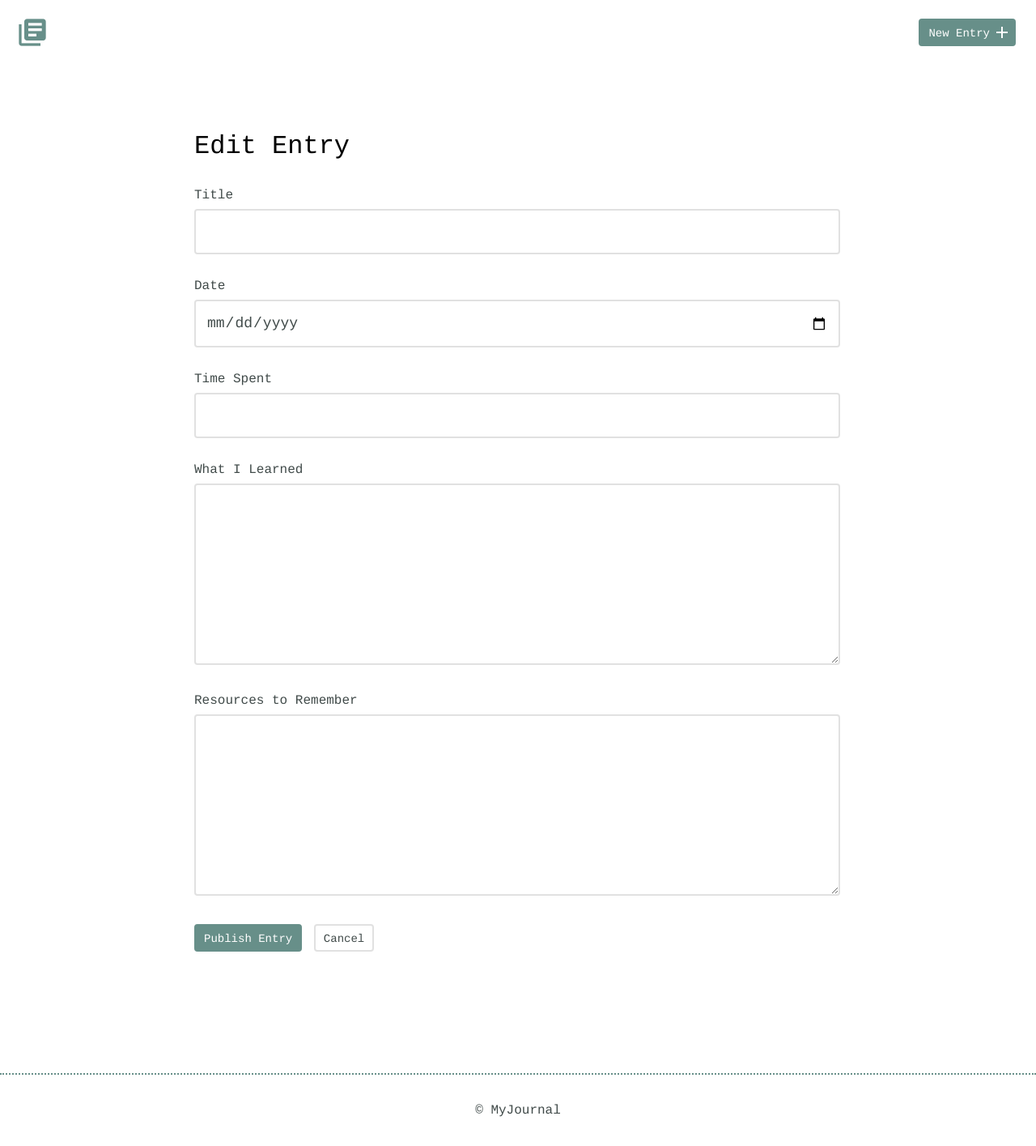
After one commit to randyL78/learning_journal_php, a PHP site: page /entry.php in a window 1280 px wide. The commit adds this page. Shown: the whole page at 81% size. Run offline with PHP 8.4, Linux system fonts and the light colour scheme.

Commit message:
Add create and update entries

```diff
--- a/css/site.css
+++ b/css/site.css
@@ -182,6 +182,10 @@ ul li a {
 	font-size: 18px;
 }
 
+.error {
+	color: #833;
+}
+
 
 
 /* ==========================================================================
--- /dev/null
+++ b/entry.php
@@ -0,0 +1,97 @@
+<?php
+// database connnection and functions file
+include('inc/functions.php');
+
+// Set the title in the HTML head
+$pageTitle = 'MyJournal | New Entry';
+
+// Declare variables to store input information
+$id = "";
+$title = "";
+$date = "";
+$time_spent = "";
+$learned = "";
+$resources = "";
+
+// check if an entry id was passed to the page
+if(isset($_GET['id'])) {
+  list($id, $title, $date, $time_spent, $learned, $resources) =
+    get_entry(filter_input(INPUT_GET, 'id', FILTER_SANITIZE_NUMBER_INT));
+
+}
+
+// if the method is POST, update or create an entry
+if ($_SERVER['REQUEST_METHOD'] == 'POST') {
+  $id = trim(filter_input(INPUT_POST, 'id', FILTER_SANITIZE_NUMBER_INT));
+  $title = trim(filter_input(INPUT_POST, 'title', FILTER_SANITIZE_STRING));
+  $date = trim(filter_input(INPUT_POST, 'date', FILTER_SANITIZE_STRING));
+  $time_spent = trim(filter_input(INPUT_POST, 'timeSpent', FILTER_SANITIZE_STRING));
+  $learned = trim(filter_input(INPUT_POST, 'whatILearned', FILTER_SANITIZE_STRING));
+  $resources = trim(filter_input(INPUT_POST, 'resourcesToRemember', FILTER_SANITIZE_STRING));
+
+  // validating date only for if the input type changes later.
+  // Date type inputs automatically have consistent date properties.
+  $isDate = explode('-', $date);
+
+  // validation
+  if(empty($title) || empty($time_spent) || empty($learned)) {
+    $error_message = 'Please fill in the required fields: Title, Time Spent, What I Learned';
+  } elseif(count($isDate) != 3
+  || strlen($isDate[0]) != 4
+  || strlen($isDate[1]) != 2
+  || strlen($isDate[2]) != 2
+  || !checkdate($isDate[1], $isDate[2], $isDate[0])
+      ) {
+      $error_message = 'Invalid Date';
+  } else {
+    if(add_entry($title, $date, $time_spent, $learned, $resources, $id)) {
+      header('Location: index.php');
+    } else {
+      $error_message = 'Could not add journal entry';
+    }
+  }
+}
+
+
+include('inc/header.php');
+?>
+<section>
+    <div class="container">
+        <div class="edit-entry">
+            <h2>Edit Entry</h2>
+            <?php
+            if(isset($error_message)) {
+              echo '<p class="error" >' . $error_message . '</p>';
+            }
+            ?>
+            <form action="entry.php" method="post">
+                <label for="title"> Title</label>
+                <input id="title" type="text" name="title" value="<?php echo htmlspecialchars($title) ?>"><br>
+                <label for="date">Date</label>
+                <input id="date" type="date" name="date" value="<?php echo htmlspecialchars($date) ?>"><br>
+                <label for="time-spent"> Time Spent</label>
+                <input id="time-spent" type="text" name="timeSpent" value="<?php echo htmlspecialchars($time_spent) ?>"><br>
+                <label for="what-i-learned">What I Learned</label>
+                <textarea id="what-i-learned" rows="5" name="whatILearned" ><?php echo $learned ?></textarea>
+                <?php
+                ?>
+                <label for="resources-to-remember">Resources to Remember</label>
+                <textarea id="resources-to-remember" rows="5" name="resourcesToRemember"><?php echo $resources; ?></textarea>
+                <?php
+                if(!empty($id)) {
+                  echo '<input type="hidden" name="id" value="' . $id . '" />';
+                }
+                ?>
+                <input type="submit" value="Publish Entry" class="button">
+                <a href="entry.php<?php
+                  if(!empty($id)) {
+                    echo '?id=' . $id;
+                  }
+                ?>" class="button button-secondary">Cancel</a>
+            </form>
+        </div>
+    </div>
+</section>
+<?php
+include('inc/footer.php');
+?>
--- a/inc/functions.php
+++ b/inc/functions.php
@@ -20,7 +20,7 @@ function get_all_entries() {
 /**
  * function to get the details of a single journal entry
  * @param id an integer based database id
- * @return mixed an associative array of joournal details
+ * @return mixed an associative and indexed arrays of joournal details
  */
 function get_entry($id) {
   include('connection.php');
@@ -33,10 +33,54 @@ function get_entry($id) {
     $results->bindValue(1, $id, PDO::PARAM_INT);
     $results->execute();
 
-    return $results->fetch(PDO::FETCH_ASSOC);
+    // don't specify PDO type in fetch so that it works for both
+    // details page which uses assoc and entry page which uses index
+    return $results->fetch();
 
   } catch(Exception $ex) {
     echo $ex->get_message();
     return false;
   }
 }
+
+/**
+ * function to add or update a journal entry
+ * @param string $title The journal title
+ * @param string $date Date the event happened in yyyy-mm-dd
+ * @param int $time_spent How long the event tool
+ * @param string $learned What the user learned from event
+ * @param string $resources optional Links that help explain event
+ * @param int $id optional for updating entry
+ * @return bool Entry was successfully created or updated
+ */
+function add_entry($title, $date, $time_spent, $learned, $resources = null, $id = null) {
+  include('connection.php');
+  var_dump($learned);
+  if ($id) {
+
+    $sql = 'UPDATE entries SET title = ?, date = ?, time_spent = ?, learned = ?, resources = ? WHERE id = ?';
+  } else {
+    $sql = 'INSERT INTO entries(title, date, time_spent, learned, resources) VALUES(?, ?, ?, ?, ?)';
+  }
+
+  try {
+    $results = $db->prepare($sql);
+    $results->bindValue(1, $title, PDO::PARAM_STR);
+    $results->bindValue(2, $date, PDO::PARAM_STR);
+    $results->bindValue(3, $time_spent, PDO::PARAM_STR);
+    $results->bindValue(4, $learned, PDO::PARAM_STR);
+    $results->bindValue(5, $resources, PDO::PARAM_STR);
+
+    if ($id) {
+      $results->bindValue(6, $id, PDO::PARAM_INT);
+    }
+
+    $results->execute();
+
+  } catch(Exception $ex) {
+    echo $ex->getMessage();
+    return false;
+  }
+
+  return true;
+}
--- a/inc/header.php
+++ b/inc/header.php
@@ -20,7 +20,7 @@
             <div class="container">
                 <div class="site-header">
                     <a class="logo" href="index.php"><i class="material-icons">library_books</i></a>
-                    <a class="button icon-right" href="new.php"><span>New Entry</span> <i class="material-icons">add</i></a>
+                    <a class="button icon-right" href="entry.php"><span>New Entry</span> <i class="material-icons">add</i></a>
                 </div>
             </div>
         </header>
```
Also changed, not shown: detail.php (+8 -4 lines), inc/testQueries.sql (+12 -0 lines), inc/journal.db.
